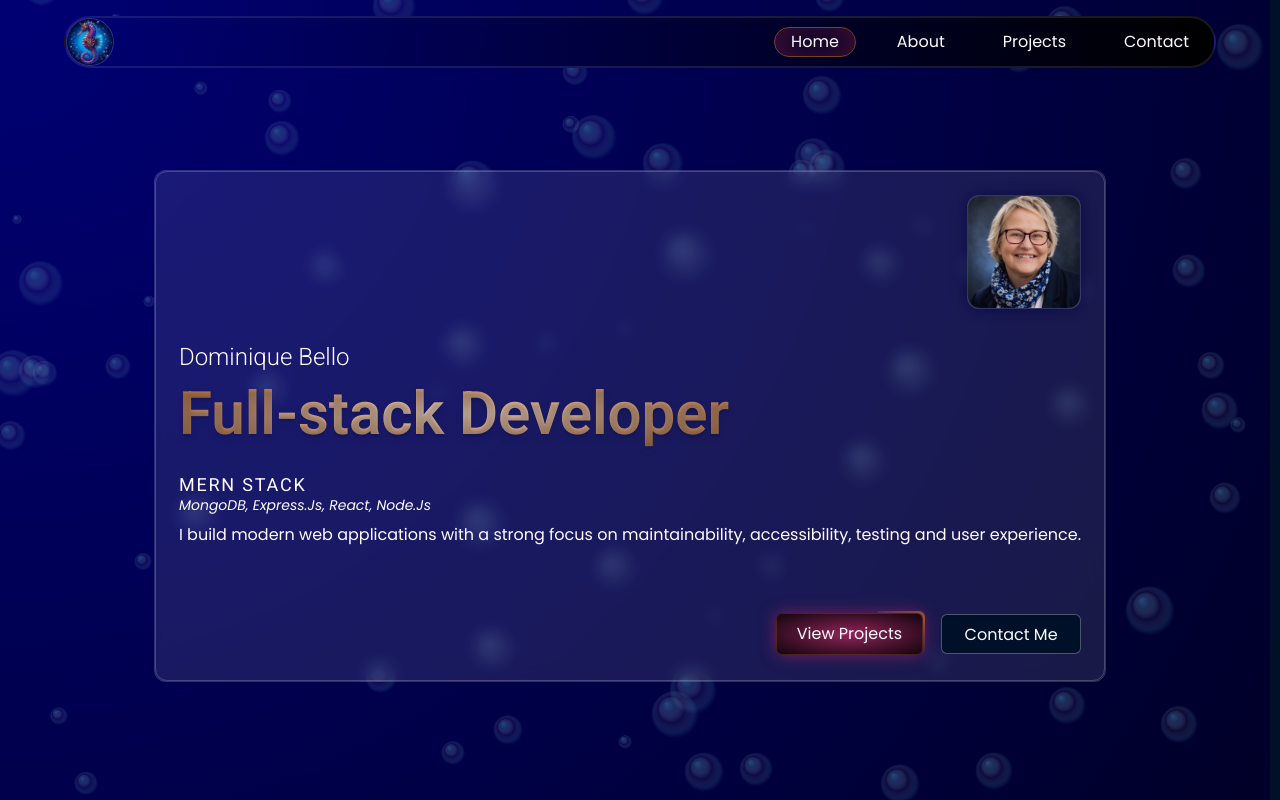
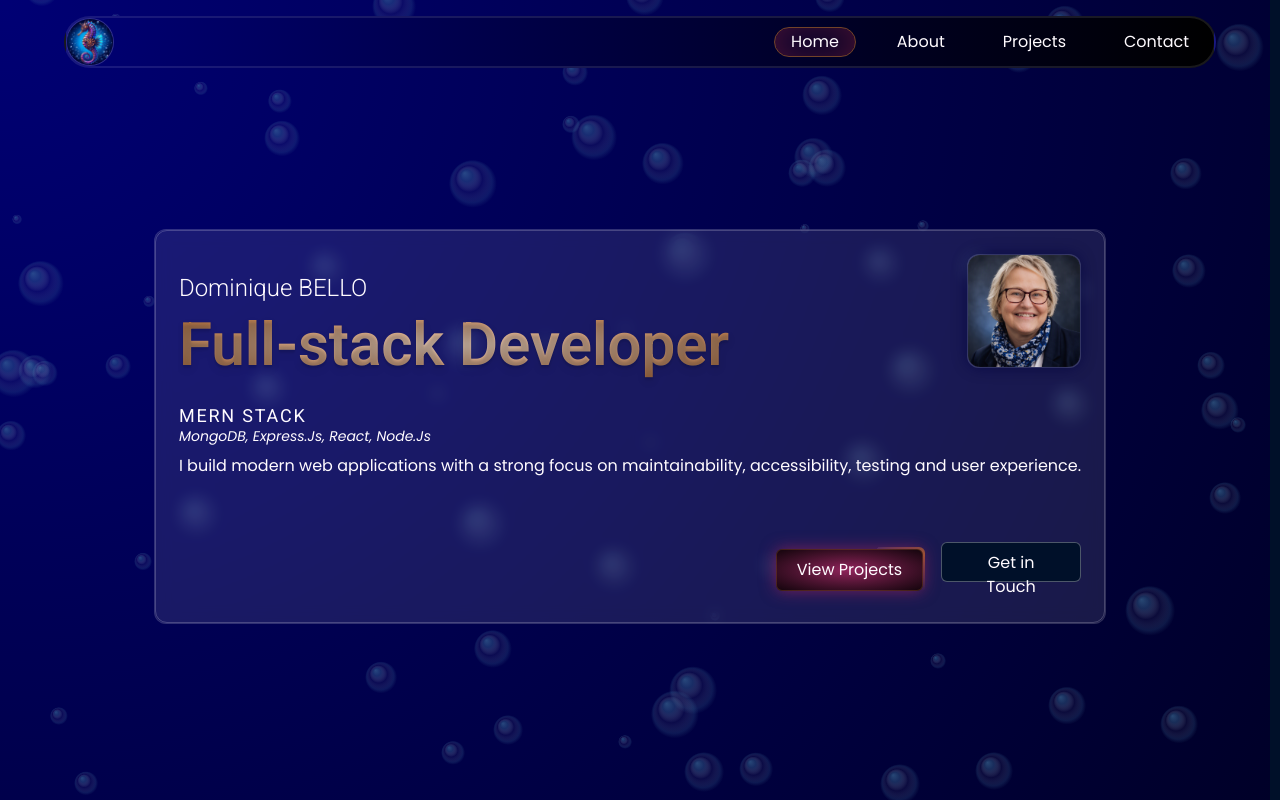
Before and after one commit to Catevika/catevika-portfolio-2027, a React (Vite) app: page / in a window 1280 px wide. Shown: the top 800 px of the page. Built offline with nearby package versions, Linux system fonts and the light colour scheme.

Commit message:
Update Hero UI

```diff
--- a/src/components/Hero.tsx
+++ b/src/components/Hero.tsx
@@ -19,9 +19,11 @@ function Hero() {
               </a>
             </div>
 
-            <div className="-mt-16 hero-content lg:mt-0">
+            <div className="-mt-16 hero-content lg:-mt-32">
               <div className="hero-headings animate-reveal-down">
-                <h2>Dominique Bello</h2>
+                <h2>
+                  Dominique <span className="uppercase">Bello</span>
+                </h2>
                 <h1 className="text-gradient-gold text-shadow-black/10 text-shadow-lg">
                   Full-stack Developer
                 </h1>
@@ -29,7 +31,7 @@ function Hero() {
                 <p className="short-note">
                   MongoDB, Express.js, React, Node.js
                 </p>
-                <p>
+                <p className="hero-paragraph">
                   I build modern web applications with a strong focus on
                   maintainability, accessibility, testing and user experience.
                 </p>
@@ -45,7 +47,7 @@ function Hero() {
             </a>
             <a href="#contact" className="btn-link">
               <button type="button" className="btn">
-                Contact Me
+                Get in Touch
               </button>
             </a>
           </div>
```
